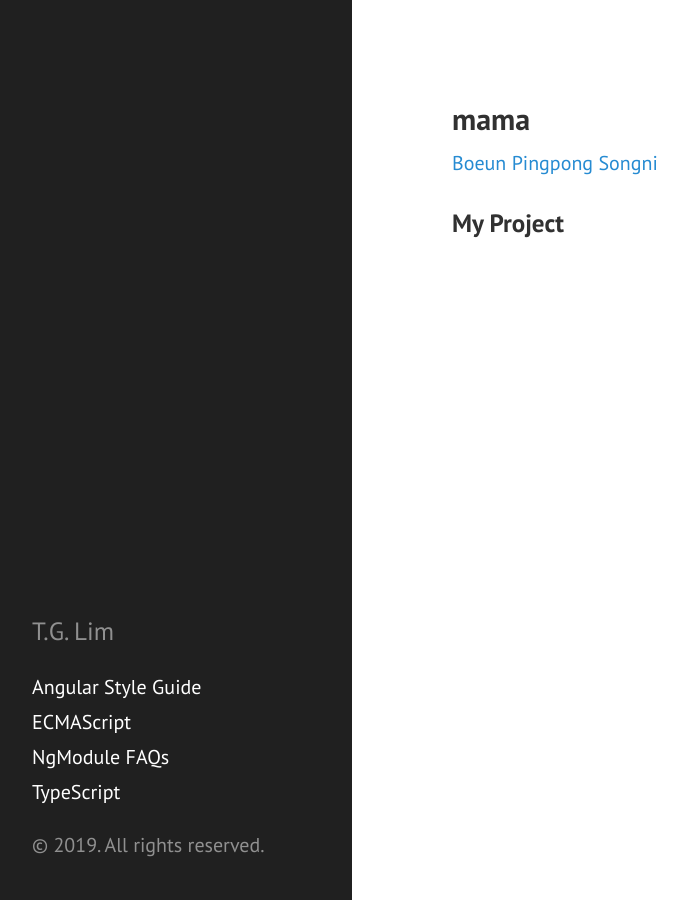
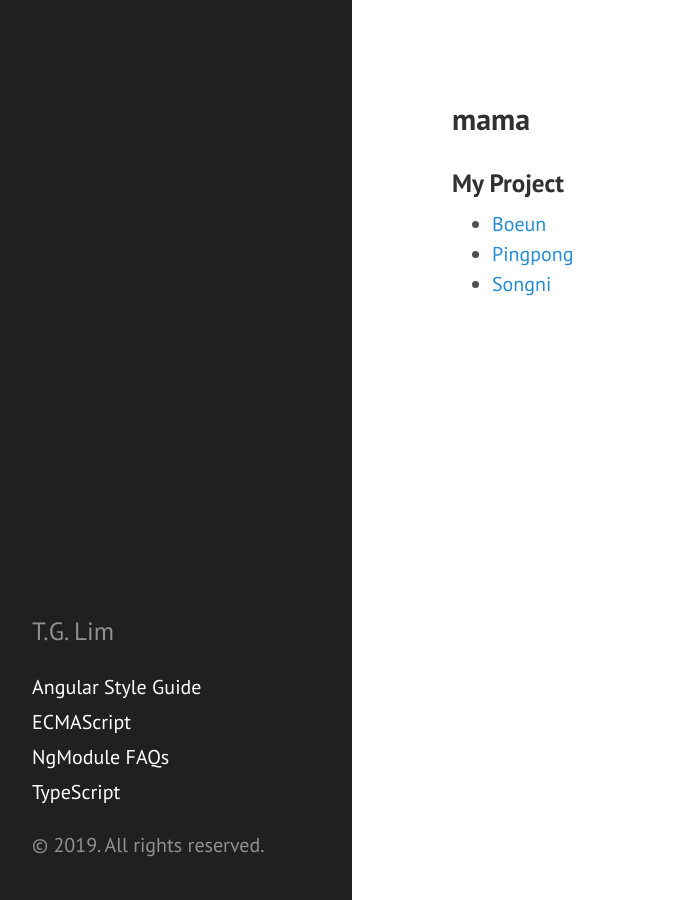
Before and after one commit to taekku/taekku.github.io, a Jekyll site: the page built from index.md, in a window 1280 px wide. Shown: the whole page, without its empty margins (8-696 px from the left). Built offline with Jekyll 4.4.1, drawn with Linux system fonts in a browser that asks for light colours.

Commit message:
my project list

```diff
--- a/index.md
+++ b/index.md
@@ -4,7 +4,7 @@ title: Home
 ---
 ##  {{ site.title }}
 
-[Boeun](https://taekku.github.io/boeun)
-[Pingpong](https://taekku.github.io/pingpong)
-[Songni](https://taekku.github.io/songni)
 ### My Project
+- [Boeun](https://taekku.github.io/boeun)
+- [Pingpong](https://taekku.github.io/pingpong)
+- [Songni](https://taekku.github.io/songni)
```
